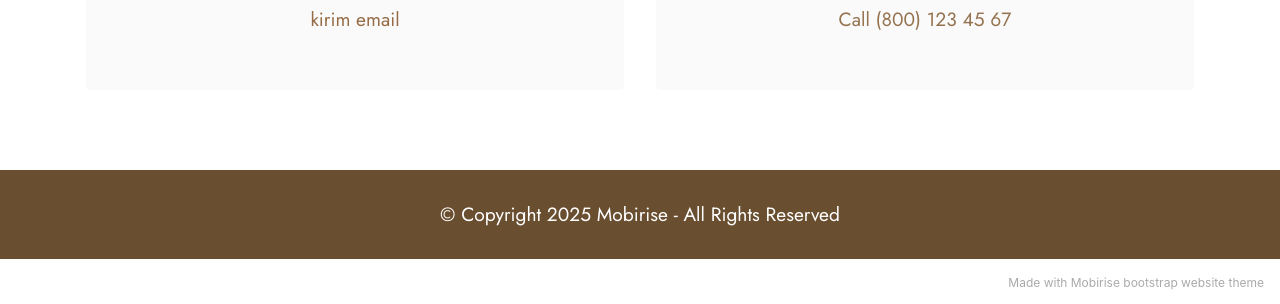
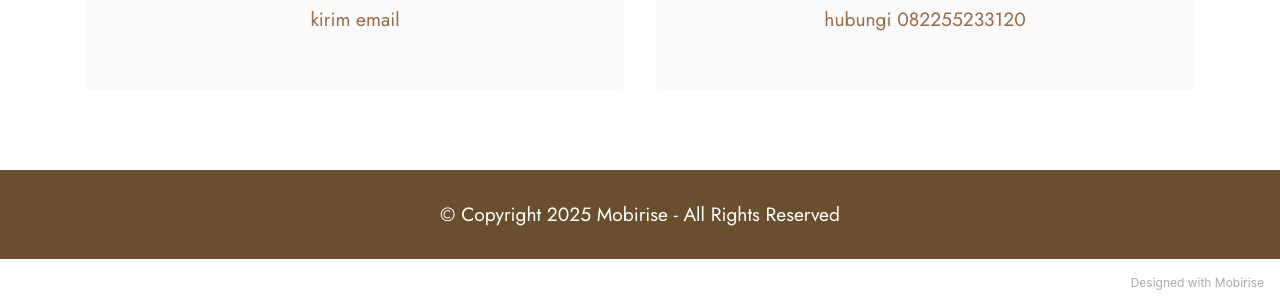
Before and after one commit to fifhm/fifhm.github.io, a plain HTML site: page index.html in a window 1280 px wide. Shown: the part 3310-3614 px from the top of the page. Drawn offline with Linux system fonts and the light colour scheme; files whose address does not match are found by name.

Commit message:
create github pages

```diff
--- a/index.html
+++ b/index.html
@@ -293,9 +293,7 @@
                         </h4>
                         <p class="mbr-text mbr-fonts-style mb-2 display-4">
                             082255233120</p>
-                        <h5 class="link mbr-black mbr-fonts-style display-7">
-                            <a href="tel:+12345678910" class="text-primary">Call (800) 123 45 67</a>
-                        </h5>
+                        <h5 class="link mbr-black mbr-fonts-style display-7">hubungi 082255233120</h5>
                     </div>
                 </div>
             </div>
@@ -318,7 +316,7 @@
             </div>
         </div>
     </div>
-</section><section style="background-color: #fff; font-family: -apple-system, BlinkMacSystemFont, 'Segoe UI', 'Roboto', 'Helvetica Neue', Arial, sans-serif; color:#aaa; font-size:12px; padding: 0; align-items: center; display: flex;"><a href="https://mobirise.site/k" style="flex: 1 1; height: 3rem; padding-left: 1rem;"></a><p style="flex: 0 0 auto; margin:0; padding-right:1rem;"><a href="https://mobirise.site/t" style="color:#aaa;">Made</a> with Mobirise bootstrap website theme</p></section><script src="assets/bootstrap/js/bootstrap.bundle.min.js"></script>  <script src="assets/smoothscroll/smooth-scroll.js"></script>  <script src="assets/ytplayer/index.js"></script>  <script src="assets/dropdown/js/navbar-dropdown.js"></script>  <script src="assets/theme/js/script.js"></script>
+</section><section style="background-color: #fff; font-family: -apple-system, BlinkMacSystemFont, 'Segoe UI', 'Roboto', 'Helvetica Neue', Arial, sans-serif; color:#aaa; font-size:12px; padding: 0; align-items: center; display: flex;"><a href="https://mobirise.site/p" style="flex: 1 1; height: 3rem; padding-left: 1rem;"></a><p style="flex: 0 0 auto; margin:0; padding-right:1rem;">Designed with <a href="https://mobirise.site/a" style="color:#aaa;">Mobirise</a></p></section><script src="assets/bootstrap/js/bootstrap.bundle.min.js"></script>  <script src="assets/smoothscroll/smooth-scroll.js"></script>  <script src="assets/ytplayer/index.js"></script>  <script src="assets/dropdown/js/navbar-dropdown.js"></script>  <script src="assets/theme/js/script.js"></script>
 
 
 </body>
```
Also changed, not shown: 1 other file.
